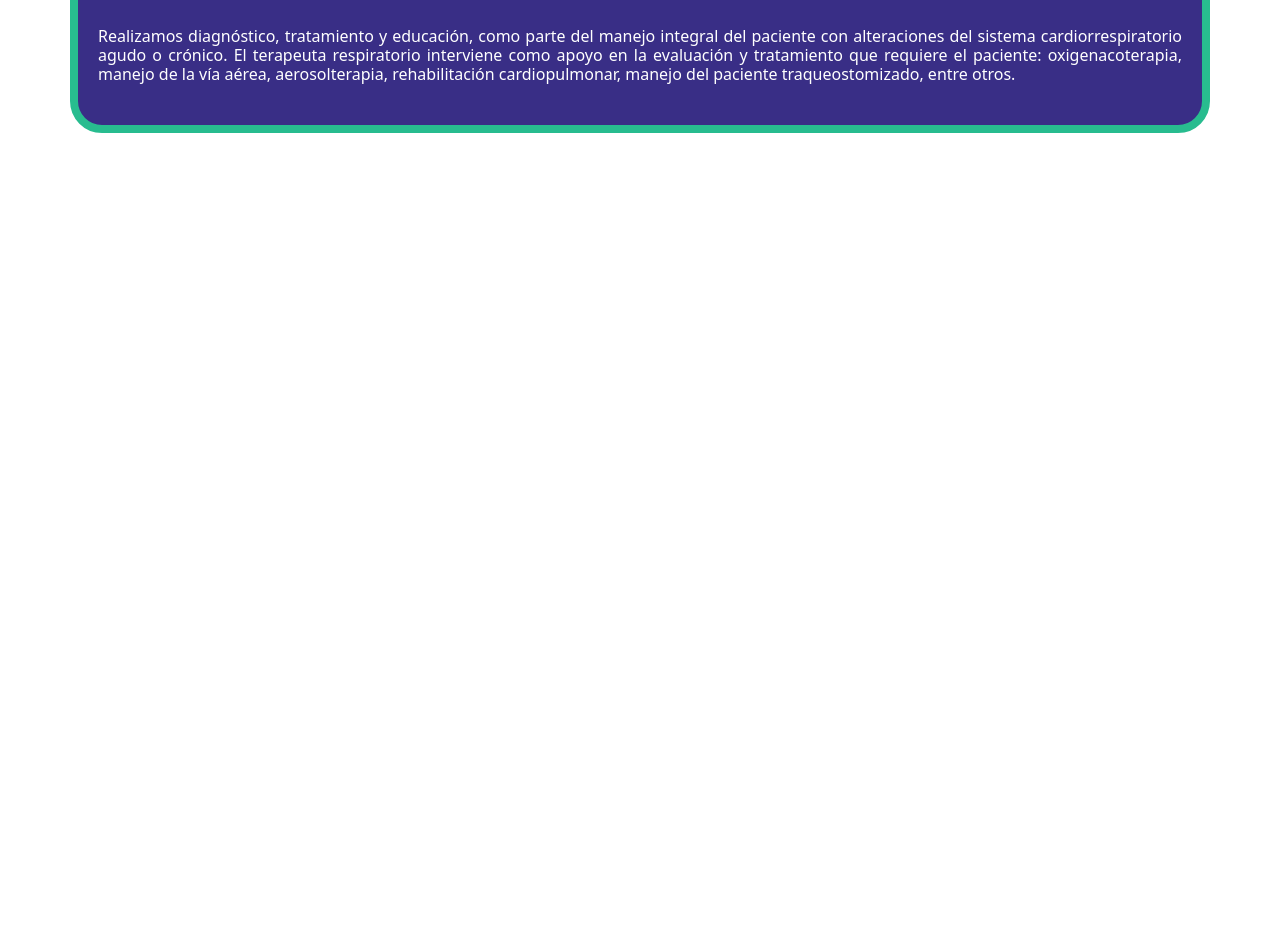
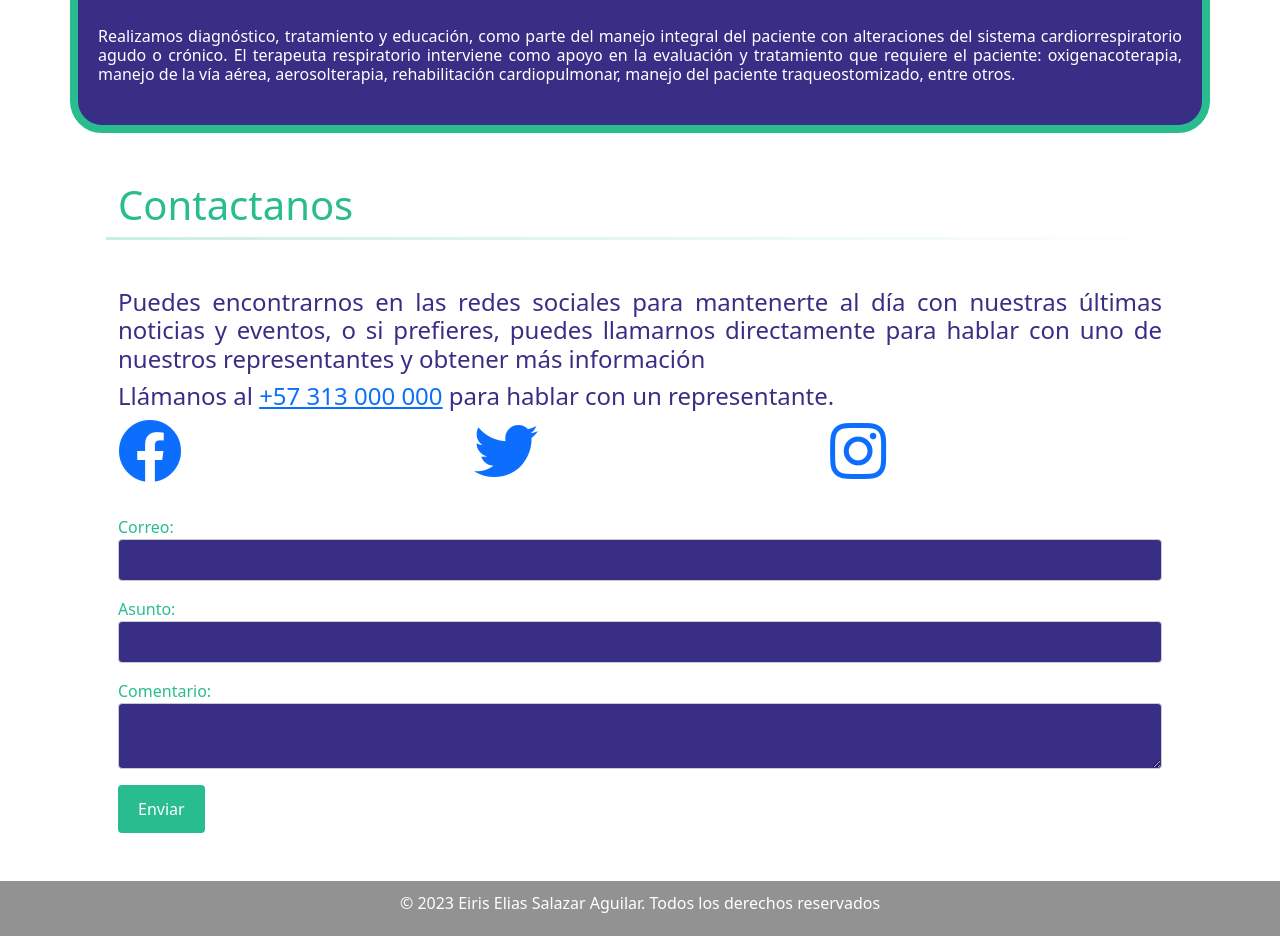
Before and after one commit to eiriselias/neosTerapia, an Angular app: page / in a window 1280 px wide. Shown: the part 6080-7016 px from the top of the page. Before the commit the page ends 6213 px from the top, so only its background shows below. Built offline with nearby package versions, Linux system fonts and the light colour scheme.

Commit message:
se creo el componente de contacto

```diff
--- a/src/app/app.component.html
+++ b/src/app/app.component.html
@@ -7,3 +7,4 @@
 <app-terapia-ocupacional></app-terapia-ocupacional>
 <app-fonoaudiologia></app-fonoaudiologia>
 <app-terapia-respiratoria></app-terapia-respiratoria>
+<app-contactos></app-contactos>
--- a/src/app/app.module.ts
+++ b/src/app/app.module.ts
@@ -12,6 +12,7 @@ import { TerapiaOcupacionalComponent } from './components/terapia-ocupacional/te
 import { FonoaudiologiaComponent } from './components/fonoaudiologia/fonoaudiologia.component';
 import { TerapiaRespiratoriaComponent } from './components/terapia-respiratoria/terapia-respiratoria.component';
 import { ContactosComponent } from './components/contactos/contactos.component';
+import { FormsModule } from '@angular/forms';
 
 @NgModule({
   declarations: [
@@ -28,7 +29,8 @@ import { ContactosComponent } from './components/contactos/contactos.component';
   ],
   imports: [
     BrowserModule,
-    AppRoutingModule
+    AppRoutingModule,
+    FormsModule
   ],
   providers: [],
   bootstrap: [AppComponent]
--- a/src/app/components/contactos/contactos.component.html
+++ b/src/app/components/contactos/contactos.component.html
@@ -1 +1,42 @@
-<p>contactos works!</p>
+<div class="container" id="contactos">
+    <div class="row">
+        <h1>Contactanos</h1>
+        <hr>
+    </div>
+    <div class="row">
+        <div class="col-6">
+            <h4>Puedes encontrarnos en las redes sociales para mantenerte al día con nuestras últimas noticias y
+                eventos, o si prefieres, puedes llamarnos directamente para hablar con uno de nuestros
+                representantes y obtener más información</h4>
+            <h4>Llámanos al <a href="tel:+57313000000">+57 313 000 000</a> para hablar con un representante.</h4>
+            <div class="row iconos">
+                <div class="col-4">
+                    <a href="https://www.facebook.com/tupagina" target="_blank"><i class="fab fa-facebook fa-4x"></i></a>
+                </div>
+                <div class="col-4">
+                    <a href="https://twitter.com/tupagina" target="_blank"><i class="fab fa-twitter fa-4x"></i></a>
+                </div>
+                <div class="col-4">
+                    <a href="https://www.instagram.com/tupagina" target="_blank"><i class="fab fa-instagram fa-4x"></i></a>
+                </div>
+            </div>
+        </div>
+        <div class="col-6">
+            <form (ngSubmit)="enviarComentario()">
+                <label>Correo:</label>
+                <input type="email" name="correo" [(ngModel)]="correo" required class="form-input">
+
+                <label>Asunto:</label>
+                <input type="text" name="asunto" [(ngModel)]="asunto" required class="form-input">
+
+                <label>Comentario:</label>
+                <textarea name="comentario" [(ngModel)]="comentario" required class="form-input"></textarea>
+
+                <button type="submit" class="form-submit">Enviar</button>
+            </form>
+        </div>
+    </div>
+</div>
+<footer>
+    <p>© 2023 Eiris Elias Salazar Aguilar. Todos los derechos reservados</p>
+</footer>
--- a/src/app/components/contactos/contactos.component.scss
+++ b/src/app/components/contactos/contactos.component.scss
@@ -0,0 +1,80 @@
+.container{
+    padding: 3rem;
+}
+.form-input {
+    display: block;
+    width: 100%;
+    padding: 8px;
+    background-color: rgb(57, 46, 134);
+    font-size: 16px;
+    border: 1px solid #ccc;
+    border-radius: 4px;
+    margin-bottom: 16px;
+}
+.form-input:hover{
+    background-color: #ccc;
+}
+.form-submit {
+    background-color: rgb(40,188,143);
+    color: white;
+    padding: 12px 20px;
+    border: none;
+    border-radius: 4px;
+    cursor: pointer;
+}
+.form-submit:hover {
+    background-color: #3e8e41;
+}
+label{
+    color: rgb(40,188,143);
+}
+h1{
+    color: rgb(40,188,143);
+
+}
+
+hr{
+    border: white;
+    height: 3px;
+    background: linear-gradient(to left, white, rgb(40,188,143));
+}
+h4{
+    color: rgb(57, 46, 134);
+    text-align: justify;
+}
+footer {
+    background-color: #33333388;
+    color: #fff;
+    text-align: center;
+    padding: 10px;
+    padding-bottom: 5px;
+    width: 100%;
+}
+@media (max-width: 767px) {
+    .container{
+        height: max-content;
+    }
+    .row {
+        display:flex;
+        flex-direction: row;
+    }
+    .col-6{
+        width: 100vw;
+        padding-top: 2rem;
+    }
+
+}
+
+@media screen and (min-width:768px) and (max-width: 1340px) {
+    .container{
+        height: max-content;
+    }
+    .row {
+        display:flex;
+        flex-direction: row;
+    }
+    .col-6{
+        width: 100vw;
+        padding-top: 2rem;
+    }
+}
--- a/src/app/components/contactos/contactos.component.ts
+++ b/src/app/components/contactos/contactos.component.ts
@@ -11,5 +11,15 @@ export class ContactosComponent implements OnInit {
 
   ngOnInit(): void {
   }
+correo: string ="";
+asunto: string="";
+comentario: string="";
+
+enviarComentario() {
+  console.log(`Correo: ${this.correo}`);
+  console.log(`Asunto: ${this.asunto}`);
+  console.log(`Comentario: ${this.comentario}`);
+}
+
 
 }
--- a/src/index.html
+++ b/src/index.html
@@ -5,6 +5,7 @@
   <title>Neos Terapia v1.0 9-2-2023</title>
   <base href="/">
   <meta name="viewport" content="width=device-width, initial-scale=1">
+  <link rel="stylesheet" href="https://cdnjs.cloudflare.com/ajax/libs/font-awesome/5.15.3/css/all.min.css">
   <link rel="icon" type="image/x-icon" href="favicon.ico">
   <link href="https://cdn.jsdelivr.net/npm/bootstrap@5.3.0-alpha1/dist/css/bootstrap.min.css" rel="stylesheet" integrity="sha384-GLhlTQ8iRABdZLl6O3oVMWSktQOp6b7In1Zl3/Jr59b6EGGoI1aFkw7cmDA6j6gD" crossorigin="anonymous">
 </head>
```
